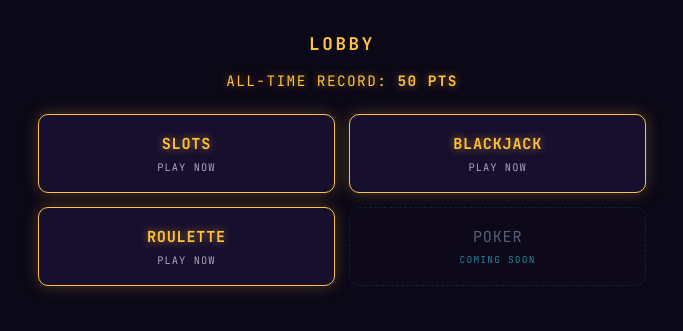
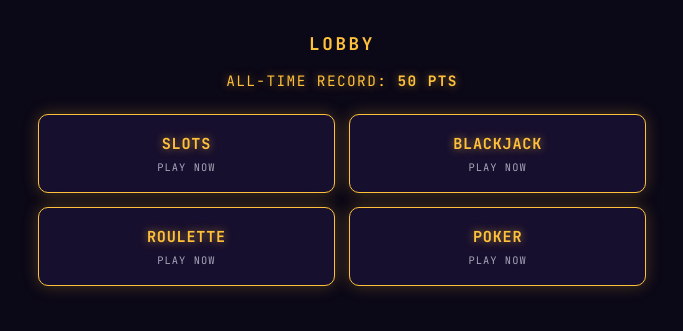
Before and after one commit to Kenneth-Ly/casino, a Flask app: page / in a window 1280 px wide. Shown: the part 71-402 px from the top of the page, without its empty margins (298-981 px from the left). Run offline with Flask 3, Linux system fonts and the light colour scheme; some libraries are stand-ins or nearby versions.

Commit message:
Link lobby's Poker tile to the live game
Co-Authored-By: Claude Sonnet 5 <noreply@anthropic.com>

```diff
--- a/web/templates/lobby.html
+++ b/web/templates/lobby.html
@@ -21,9 +21,9 @@
     <div class="name">ROULETTE</div>
     <div class="sub">Play now</div>
   </a>
-  <div class="tile soon">
+  <a class="tile live" href="{{ url_for('poker_page') }}">
     <div class="name">POKER</div>
-    <div class="sub">Coming soon</div>
-  </div>
+    <div class="sub">Play now</div>
+  </a>
 </div>
 {% endblock %}
```
